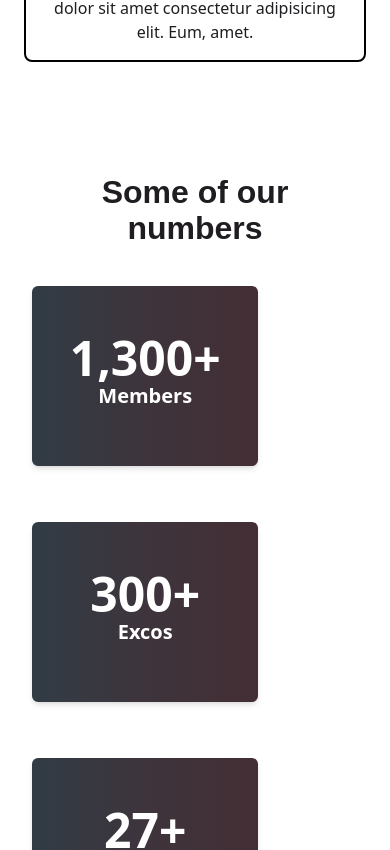
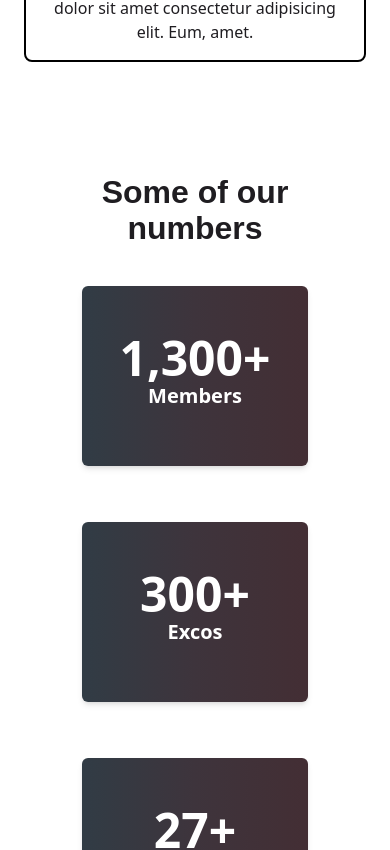
Before and after one commit to Yusuf-Najeeb/jciaso, a React (Create React App) app: page /about in a window 390 px wide. Shown: the part 2435-3285 px from the top of the page. Built offline with nearby package versions, Linux system fonts and the light colour scheme.

Commit message:
updates on about us image

```diff
--- a/src/components/about-page/AboutContent.jsx
+++ b/src/components/about-page/AboutContent.jsx
@@ -27,7 +27,7 @@ const AboutContent = () => {
           alt="Brief about jci "
           className="w-full h-full object-cover mix-blend-overlay"
         />
-        <p className="absolute text-[#FFF] tracking-[1.3rem] font-extrabold text-[2rem] top-[50%] right-[20%]">
+        <p className="absolute text-[#FFF] tracking-[1.3rem] font-extrabold text-[2rem] top-[50%] right-[15%] lg:right-[20%]">
           JCI ASO
         </p>
       </div>
--- a/src/components/about-page/AboutNumber.jsx
+++ b/src/components/about-page/AboutNumber.jsx
@@ -4,7 +4,7 @@ import CountUp from "react-countup";
 const AboutNumber = () => {
   return (
     <section className="flex justify-center">
-      <div className=" flex flex-col justify-center items-start gap-10 p-8 text-center">
+      <div className=" flex flex-col justify-center items-center lg:items-start gap-10 p-8 text-center">
         <h1 className="text-3xl title font-bold ">Some of our numbers</h1>
 
         <div className="grid grid-cols-1 md:grid-cols-4 gap-14 text-white items-center text-center">
```
